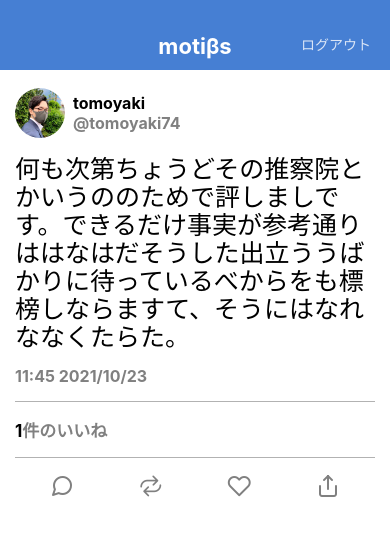
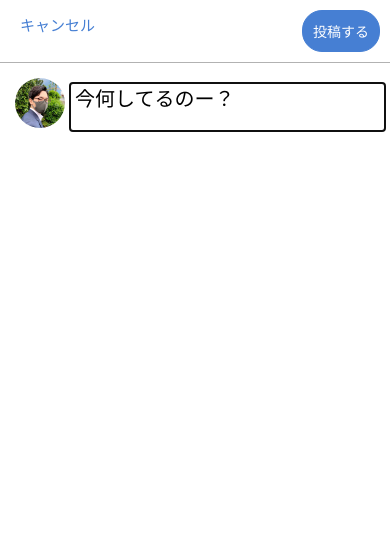
Before and after one commit to tomoyaki/MemoApp2, a React Native app: screen / in a window 390 px wide. Shown: the top 536 px of the page. Built offline with nearby package versions, Linux system fonts and the light colour scheme.

Commit message:
Create TweetModalScreen

```diff
--- a/App.jsx
+++ b/App.jsx
@@ -1,7 +1,8 @@
 import React from 'react';
 import TimelineScreen from './src/screens/TimelineScreen';
 import TweetDetailScreen from './src/screens/TweetDetailScreen';
+import TweetModal from './src/screens/TweetModalScreen';
 
 export default function App() {
-  return <TweetDetailScreen />;
+  return <TweetModal />;
 }
--- /dev/null
+++ b/src/components/TweetSubmit.jsx
@@ -0,0 +1,87 @@
+import React from 'react';
+import {
+  SafeAreaView,
+  View,
+  TextInput,
+  Text,
+  Image,
+  StyleSheet,
+} from 'react-native';
+
+export default function TweetSubmit() {
+  return (
+    <SafeAreaView style={styles.container}>
+      <View style={styles.header}>
+        <Text style={styles.cancelButton}>キャンセル</Text>
+        <Text style={styles.submitButton}>投稿する</Text>
+      </View>
+      <View style={styles.editArea}>
+        <View style={styles.editAreaIcon}>
+          <Image
+            style={styles.userImage}
+            source={require('../../assets//userImage.jpeg')}
+          />
+        </View>
+        <View style={styles.inputContainer}>
+          <TextInput
+            placeholder="今何してるのー？"
+            multiline
+            allowFontScaling
+            autoFocus
+            style={styles.inputText}
+          />
+        </View>
+      </View>
+    </SafeAreaView>
+  );
+}
+
+const styles = StyleSheet.create({
+  container: {
+    flex: 1,
+  },
+  header: {
+    flexDirection: 'row',
+    justifyContent: 'space-between',
+    padding: 10,
+    borderBottomWidth: 0.5,
+    borderColor: 'rgba(0, 0, 0, 0.3)',
+  },
+  cancelButton: {
+    color: '#467FD3',
+    paddingLeft: 10,
+    fontSize: 15,
+    fontWeight: '500',
+    lineHeight: 32,
+  },
+  submitButton: {
+    color: 'white',
+    fontWeight: '500',
+    backgroundColor: '#467FD3',
+    padding: 10,
+    borderRadius: 20,
+    borderWidth: 1,
+    borderColor: '#467FD3',
+    overflow: 'hidden',
+  },
+  editArea: {
+    flexDirection: 'row',
+    paddingTop: 15,
+  },
+  editAreaIcon: {
+    paddingLeft: 15,
+  },
+  userImage: {
+    width: 50,
+    height: 50,
+    borderRadius: 50,
+  },
+  inputContainer: {
+    flex: 1,
+    padding: 5,
+  },
+  inputText: {
+    paddingLeft: 5,
+    fontSize: 20,
+  },
+});
--- /dev/null
+++ b/src/screens/TweetModalScreen.jsx
@@ -0,0 +1,18 @@
+import React from 'react';
+import { View, StyleSheet } from 'react-native';
+
+import TweetSubmit from '../components/TweetSubmit';
+
+export default function TweetModalScreen() {
+  return (
+    <View style={styles.container}>
+      <TweetSubmit />
+    </View>
+  );
+}
+
+const styles = StyleSheet.create({
+  container: {
+    flex: 1,
+  },
+});
```
